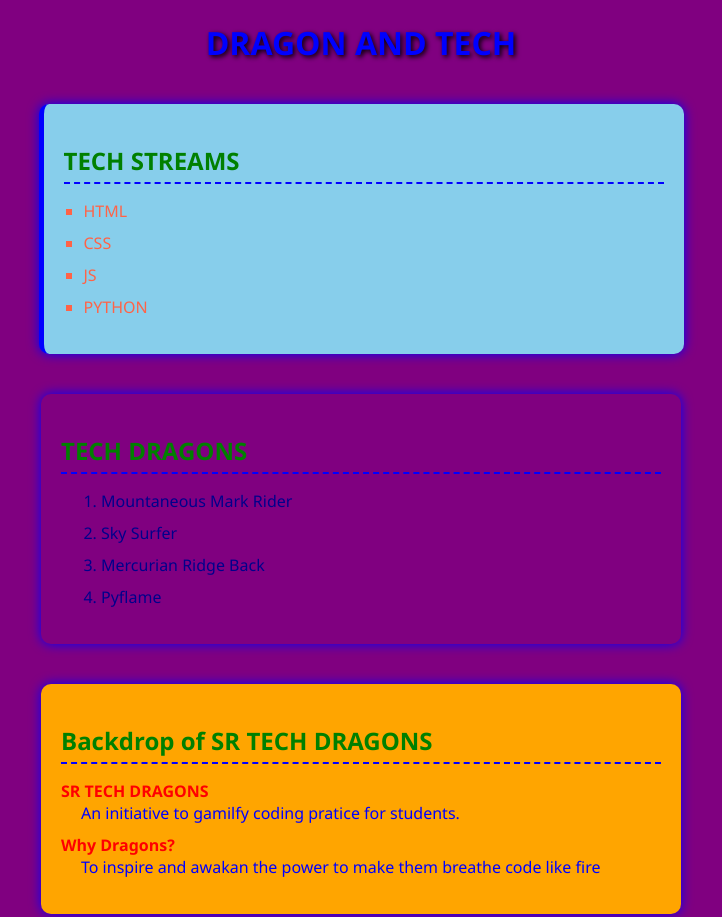
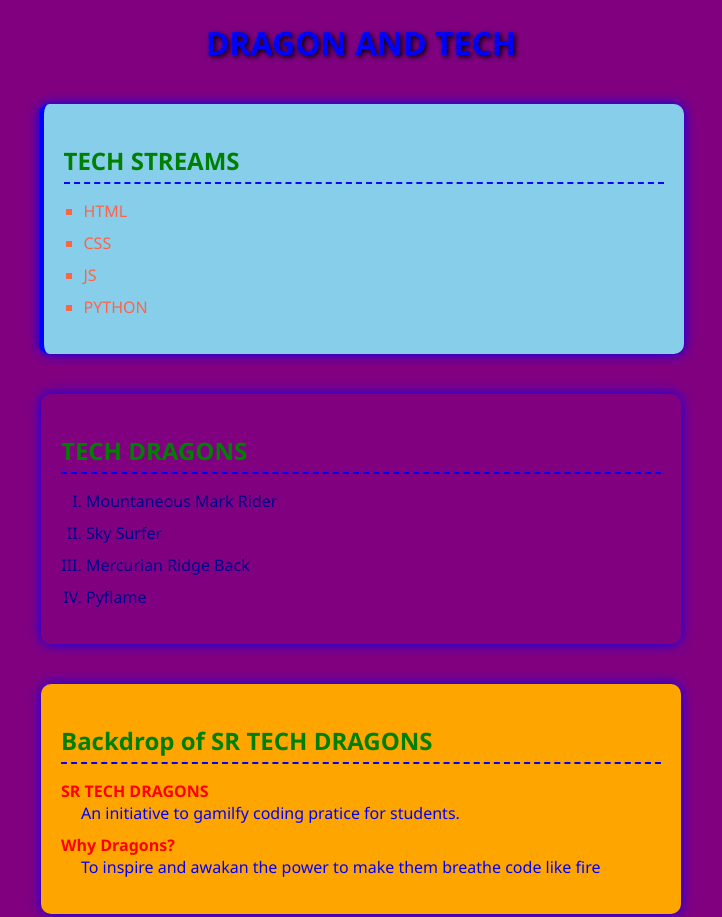
Before and after one commit to bhuvana-05/My-Webpage, a plain HTML site: page index.html in a window 1280 px wide. Shown: the top 917 px of the page, without its empty margins (279-1001 px from the left). Drawn offline with Linux system fonts and the light colour scheme.

Commit message:
Update index.html

```diff
--- a/index.html
+++ b/index.html
@@ -42,9 +42,13 @@ section {
        font-weight:bold;
         }
 .ol-secrion {
-    background:red;
+    background: saddlebrown;
     border-left: 5px solid crimson;
       }
+.ol-section ol {
+    list-style-type:upper-roman;
+    padding-left:25px
+     }
 .ol-section li {
      color:darkblue;
      margin-bottom:10px;
```
